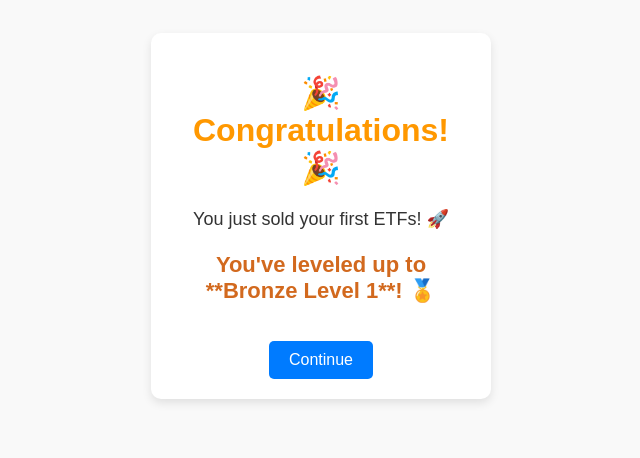
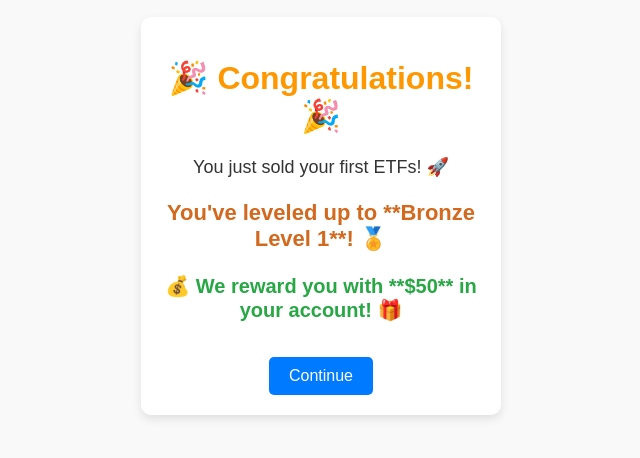
Before and after one commit to cynthiahui/newtest, a website: page des.html in a window 1280 px wide. Shown: the part 204-662 px from the top of the page, without its empty margins (319-959 px from the left). Drawn offline with Linux system fonts and the light colour scheme.

Commit message:
Update des.html

```diff
--- a/des.html
+++ b/des.html
@@ -25,7 +25,7 @@
             padding: 20px;
             border-radius: 10px;
             box-shadow: 0px 4px 10px rgba(0, 0, 0, 0.1);
-            max-width: 300px;
+            max-width: 320px;
             text-align: center;
             position: relative;
             z-index: 10;
@@ -44,6 +44,13 @@
             font-size: 22px;
             font-weight: bold;
             color: #d2691e;
+        }
+
+        .reward {
+            font-size: 20px;
+            font-weight: bold;
+            color: #28a745;
+            margin-top: 10px;
         }
 
         .btn {
@@ -80,12 +87,13 @@
         <h1>🎉 Congratulations! 🎉</h1>
         <p>You just sold your first ETFs! 🚀</p>
         <p class="level-up">You've leveled up to **Bronze Level 1**! 🏅</p>
+        <p class="reward">💰 We reward you with **$50** in your account! 🎁</p>
         <button class="btn" onclick="nextStep()">Continue</button>
     </div>
 
     <script>
         function nextStep() {
-            alert("Great job! Keep trading to level up further! 🚀");
+            alert("Great job! Your $50 reward has been added. Keep trading to level up further! 🚀");
             // You can redirect the user to the next page here
         }
 
```
